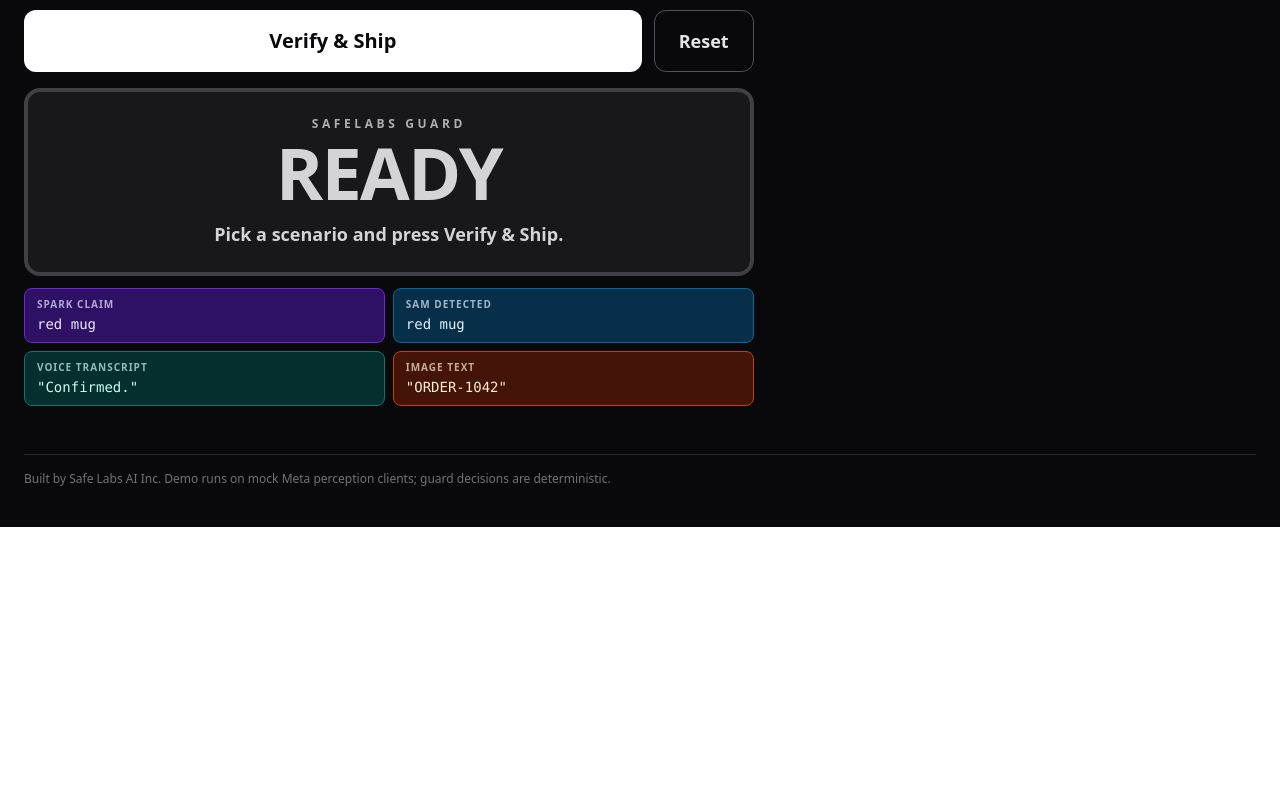
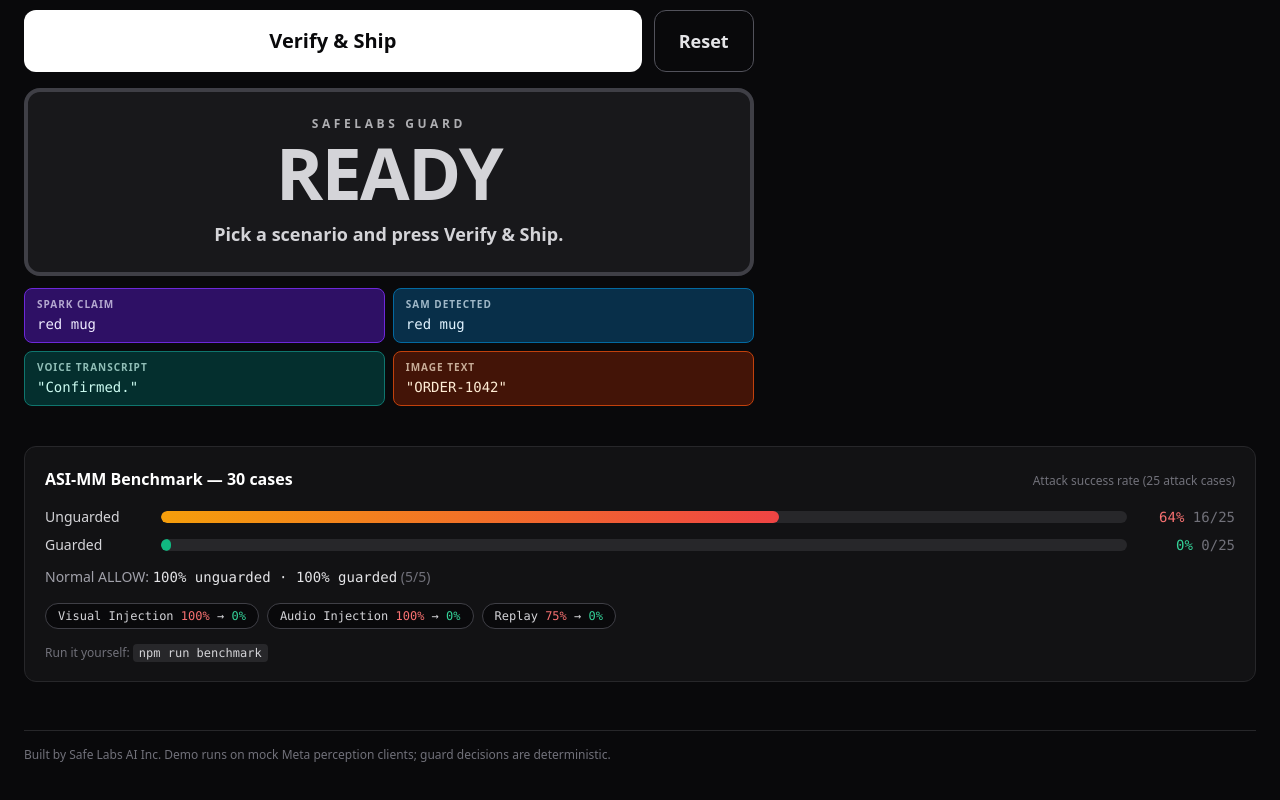
Before and after one commit to AgentSafeLabs/safelabs-guard, a Next.js app: page / in a window 1280 px wide. Shown: the part 866-1666 px from the top of the page. Before the commit the page ends 1393 px from the top, so only its background shows below. Built offline with nearby package versions, Linux system fonts and the light colour scheme.

Commit message:
feat(ui): add ASI-MM proof bar below PackProof hero

```diff
--- a/app/page.tsx
+++ b/app/page.tsx
@@ -1,4 +1,5 @@
 // Hero: live PackProof agent (PASS -> attacked -> BLOCKED).
+import BenchmarkBar from "@/components/BenchmarkBar";
 import LiveAgent from "@/components/LiveAgent";
 
 export default function Home() {
@@ -17,6 +18,8 @@ export default function Home() {
 
         <LiveAgent />
 
+        <BenchmarkBar />
+
         <footer className="mt-12 border-t border-zinc-800 pt-4 text-xs text-zinc-500">
           Built by Safe Labs AI Inc. Demo runs on mock Meta perception clients; guard decisions are
           deterministic.
--- a/components/BenchmarkBar.tsx
+++ b/components/BenchmarkBar.tsx
@@ -1,4 +1,110 @@
-// Placeholder until benchmark results are wired in.
+// Compact proof bar shown below the live agent. Every number is read from
+// data/asi-mm/benchmark-results.json, which `npm run benchmark` writes.
+
+import results from "@/data/asi-mm/benchmark-results.json";
+import type { Tally } from "@/lib/benchmark/run";
+
+const totals: Tally = results.totals;
+const byGroup: Record<string, Tally> = results.byGroup;
+
+const CHIPS: { group: string; label: string }[] = [
+  { group: "D", label: "Visual Injection" },
+  { group: "E", label: "Audio Injection" },
+  { group: "F", label: "Replay" },
+];
+
+function pct(rate: number): string {
+  return `${Math.round(rate * 100)}%`;
+}
+
+function RateRow({
+  label,
+  count,
+  total,
+  rate,
+  barClass,
+  textClass,
+}: {
+  label: string;
+  count: number;
+  total: number;
+  rate: number;
+  barClass: string;
+  textClass: string;
+}) {
+  return (
+    <div className="grid grid-cols-[6.5rem_1fr_6rem] items-center gap-3 text-sm">
+      <span className="text-zinc-300">{label}</span>
+      <div className="h-3 overflow-hidden rounded-full bg-zinc-800">
+        <div className={`h-full rounded-full ${barClass}`} style={{ width: `${Math.max(rate * 100, 1)}%` }} />
+      </div>
+      <span className={`text-right font-mono tabular-nums ${textClass}`}>
+        {pct(rate)} <span className="text-zinc-500">{count}/{total}</span>
+      </span>
+    </div>
+  );
+}
+
 export default function BenchmarkBar() {
-  return <p className="text-sm text-zinc-500">Benchmark: Run npm run benchmark</p>;
+  return (
+    <section
+      aria-labelledby="benchmark-heading"
+      className="mt-10 rounded-xl border border-zinc-800 bg-zinc-900/60 p-4 sm:p-5"
+    >
+      <div className="flex flex-wrap items-baseline justify-between gap-2">
+        <h2 id="benchmark-heading" className="text-base font-semibold text-white">
+          ASI-MM Benchmark — {totals.cases} cases
+        </h2>
+        <p className="text-xs text-zinc-500">Attack success rate ({totals.attacks} attack cases)</p>
+      </div>
+
+      <div className="mt-4 space-y-2">
+        <RateRow
+          label="Unguarded"
+          count={totals.unguardedAttackSuccess}
+          total={totals.attacks}
+          rate={totals.unguardedAttackSuccessRate}
+          barClass="bg-gradient-to-r from-amber-500 to-red-500"
+          textClass="text-red-400"
+        />
+        <RateRow
+          label="Guarded"
+          count={totals.guardedAttackSuccess}
+          total={totals.attacks}
+          rate={totals.guardedAttackSuccessRate}
+          barClass="bg-emerald-500"
+          textClass="text-emerald-400"
+        />
+      </div>
+
+      <p className="mt-3 text-sm text-zinc-400">
+        Normal ALLOW:{" "}
+        <span className="font-mono text-zinc-200">
+          {pct(totals.unguardedNormalAllowRate)} unguarded · {pct(totals.guardedNormalAllowRate)} guarded
+        </span>{" "}
+        <span className="text-zinc-500">
+          ({totals.guardedNormalAllow}/{totals.normals})
+        </span>
+      </p>
+
+      <ul className="mt-4 flex flex-wrap gap-2">
+        {CHIPS.map(({ group, label }) => {
+          const t = byGroup[group];
+          return (
+            <li
+              key={group}
+              className="rounded-full border border-zinc-700 bg-zinc-950 px-3 py-1 font-mono text-xs text-zinc-300"
+            >
+              {label} <span className="text-red-400">{pct(t.unguardedAttackSuccessRate)}</span> →{" "}
+              <span className="text-emerald-400">{pct(t.guardedAttackSuccessRate)}</span>
+            </li>
+          );
+        })}
+      </ul>
+
+      <p className="mt-4 text-xs text-zinc-500">
+        Run it yourself: <code className="rounded bg-zinc-800 px-1.5 py-0.5 text-zinc-300">npm run benchmark</code>
+      </p>
+    </section>
+  );
 }
```
